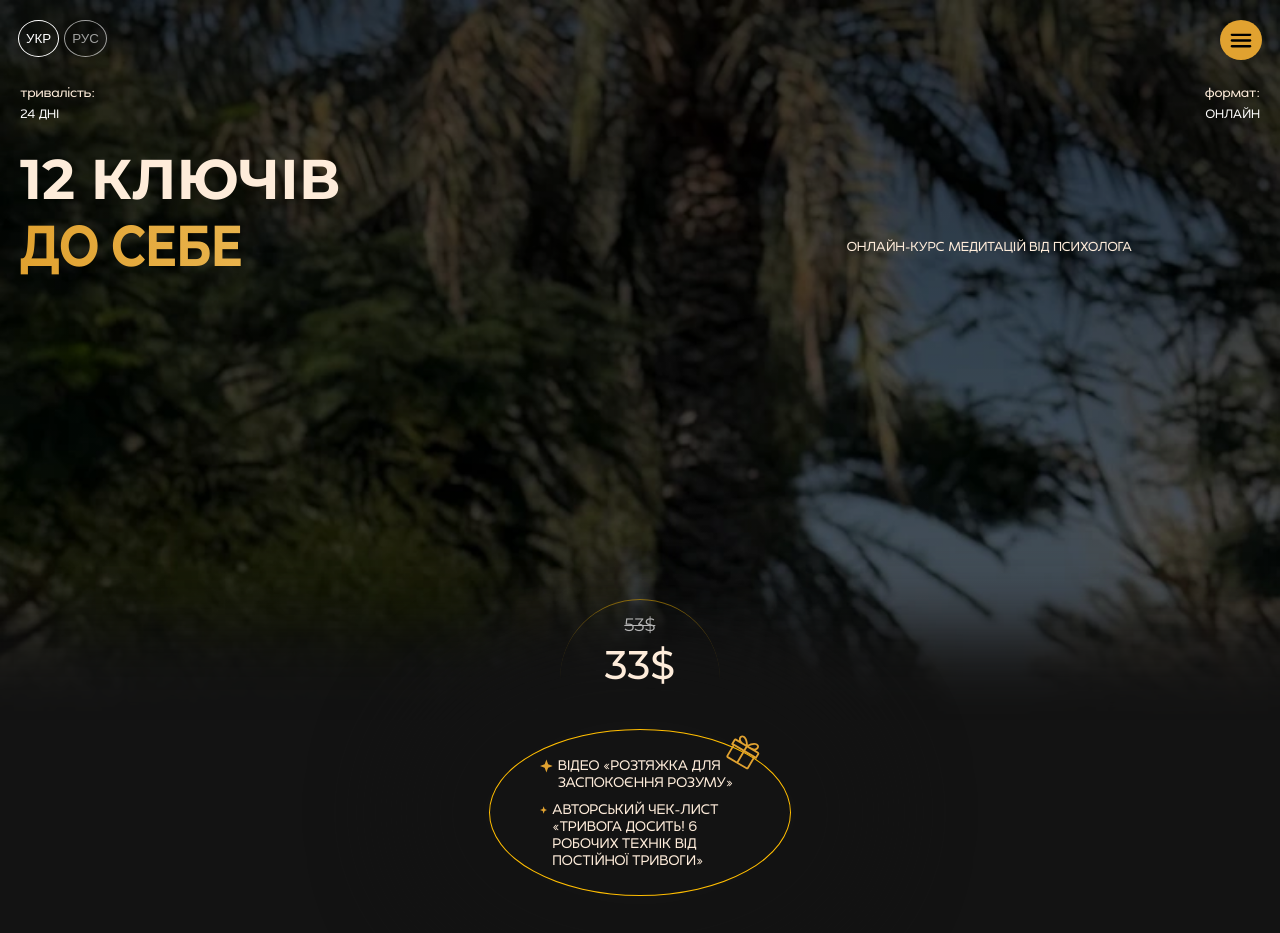
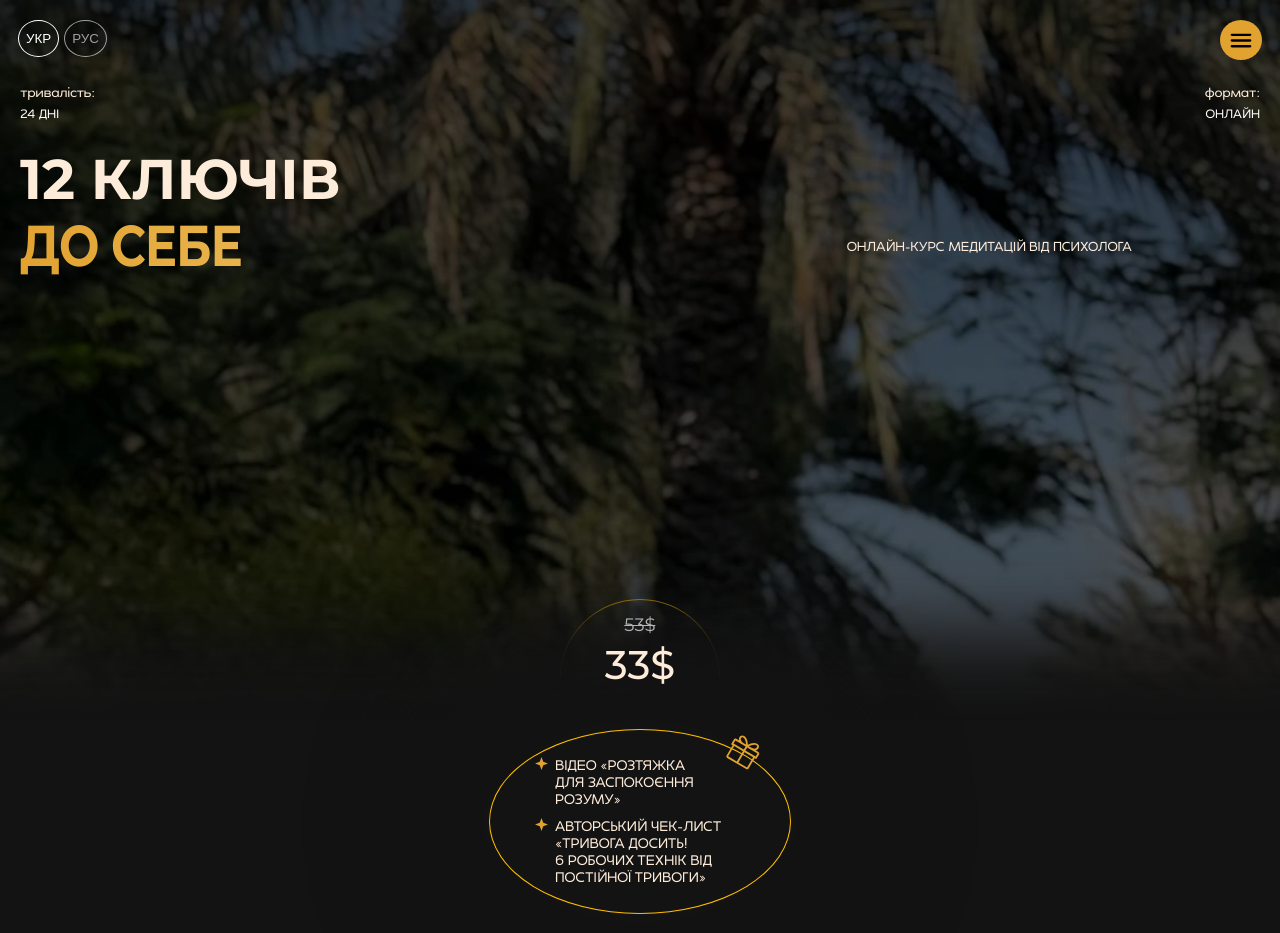
Before and after one commit to Ronddaa/Meditation, a React (Vite) app: page / in a window 1280 px wide. Shown: the top 933 px of the page. Built offline with nearby package versions, Linux system fonts and the light colour scheme.

Commit message:
hero translate

```diff
--- a/src/components/Hero/Hero.jsx
+++ b/src/components/Hero/Hero.jsx
@@ -2,6 +2,7 @@ import CountdownTimer from '../Timer/Timer';
 import styles from './Hero.module.css'
 import sprite from '../icons.svg'
 import { useTranslation } from 'react-i18next';
+import TextBlock from '../common/TextBlock';
 
 export default function Hero() {
 
@@ -26,7 +27,11 @@ export default function Hero() {
             <span className={styles.mainTitleWhite}>
               {t("hero.titleWhite")}
             </span>{" "}
-            <span className={`${styles.mainTitleYellow} ${i18n.language === 'ua'? styles.mainTitleYellowUA : ''}`}>
+            <span
+              className={`${styles.mainTitleYellow} ${
+                i18n.language === "ua" ? styles.mainTitleYellowUA : ""
+              }`}
+            >
               {t("hero.titleYellow")}
             </span>{" "}
             <span className={styles.mainTitleLow}>{t("hero.titleLow")}</span>
@@ -43,16 +48,10 @@ export default function Hero() {
         <article className={styles.wrapperInfoBtn}>
           <ul className={styles.wrapperAboutCourse}>
             <li className={styles.aboutCourse}>
-              <svg className={styles.iconStar} width={24} height={24}>
-                <use xlinkHref={`${sprite}#icon-star`}></use>
-              </svg>
-              {t("hero.aboutCourses1")}
+              <TextBlock tKey="hero.aboutCourses1" />
             </li>
             <li className={styles.aboutCourse}>
-              <svg className={styles.iconStar} width={24} height={24}>
-                <use xlinkHref={`${sprite}#icon-star`}></use>
-              </svg>
-              {t("hero.aboutCourses2")}
+              <TextBlock tKey="hero.aboutCourses2" />
             </li>
           </ul>
           <div className={styles.wrapperHeroBtn}>
--- a/src/components/Hero/Hero.module.css
+++ b/src/components/Hero/Hero.module.css
@@ -117,7 +117,7 @@
 
 .wrapperAboutCourse{
     width: 302px;
-    height: 167px;
+    /* height: 167px; */
     border-radius: 50%;
     border: 1px solid #ffbd01;
     display: flex;
@@ -140,8 +140,12 @@
     font-weight: 500;
     font-size: 16px;
     font-family: "Moula";
-    display: flex;
-    gap: 5px;
+    margin-left: 15px;
+}
+.wrapperAboutCourse li p:first-child::after{
+  content: url(../star.svg);
+  position: absolute;
+  left: 45px;
 }
 .iconStar{
     margin-top: -3px;
--- /dev/null
+++ b/src/components/common/TextBlock.jsx
@@ -0,0 +1,14 @@
+import { useTranslation } from "react-i18next";
+
+export default function TextBlock({ tKey }) {
+  const { t } = useTranslation();
+  const paragraphs = t(tKey, { returnObjects: true });
+
+  return (
+    <>
+      {paragraphs.map((p, i) => (
+        <p key={i}>{p}</p>
+      ))}
+    </>
+  );
+}
--- a/src/locales/ru/common.json
+++ b/src/locales/ru/common.json
@@ -16,8 +16,14 @@
     "titleWhite": "12 ключей",
     "titleYellow": "к себе",
     "titleLow": "онлайн-курс медитаций от психолога",
-    "aboutCourses1": "видео «растяжка для успокоения ума»",
-    "aboutCourses2": "авторский чек-лист «Тревога ХВАТИТ! 6 рабочих техник от постоянной тревоги»",
+    "aboutCourses1": [
+        "видео «растяжка",
+        "для успокоения ума»"
+    ],
+    "aboutCourses2":["авторский чек-лист",
+    "«Тревога ХВАТИТ!",
+    "6 рабочих техник от",
+    "постоянной тревоги»"],
     "timing": "предложение действует:"
   },
   "keySection": {
--- a/src/locales/ua/common.json
+++ b/src/locales/ua/common.json
@@ -17,8 +17,12 @@
       "titleWhite": "12 ключів",
       "titleYellow": "до себе",
       "titleLow": "онлайн-курс медитацій від психолога",
-      "aboutCourses1": "відео «розтяжка для заспокоєння розуму»",
-      "aboutCourses2": "авторський чек-лист «Тривога досить! 6 робочих технік від постійної тривоги»",
+      "aboutCourses1": ["відео «розтяжка",
+       "для заспокоєння розуму»"],
+      "aboutCourses2": ["авторський чек-лист",
+      "«Тривога досить!",
+      "6 робочих технік від",
+      "постійної тривоги»"],
       "timing": "пропозиція діє:"
     },
     "keySection": {
```
